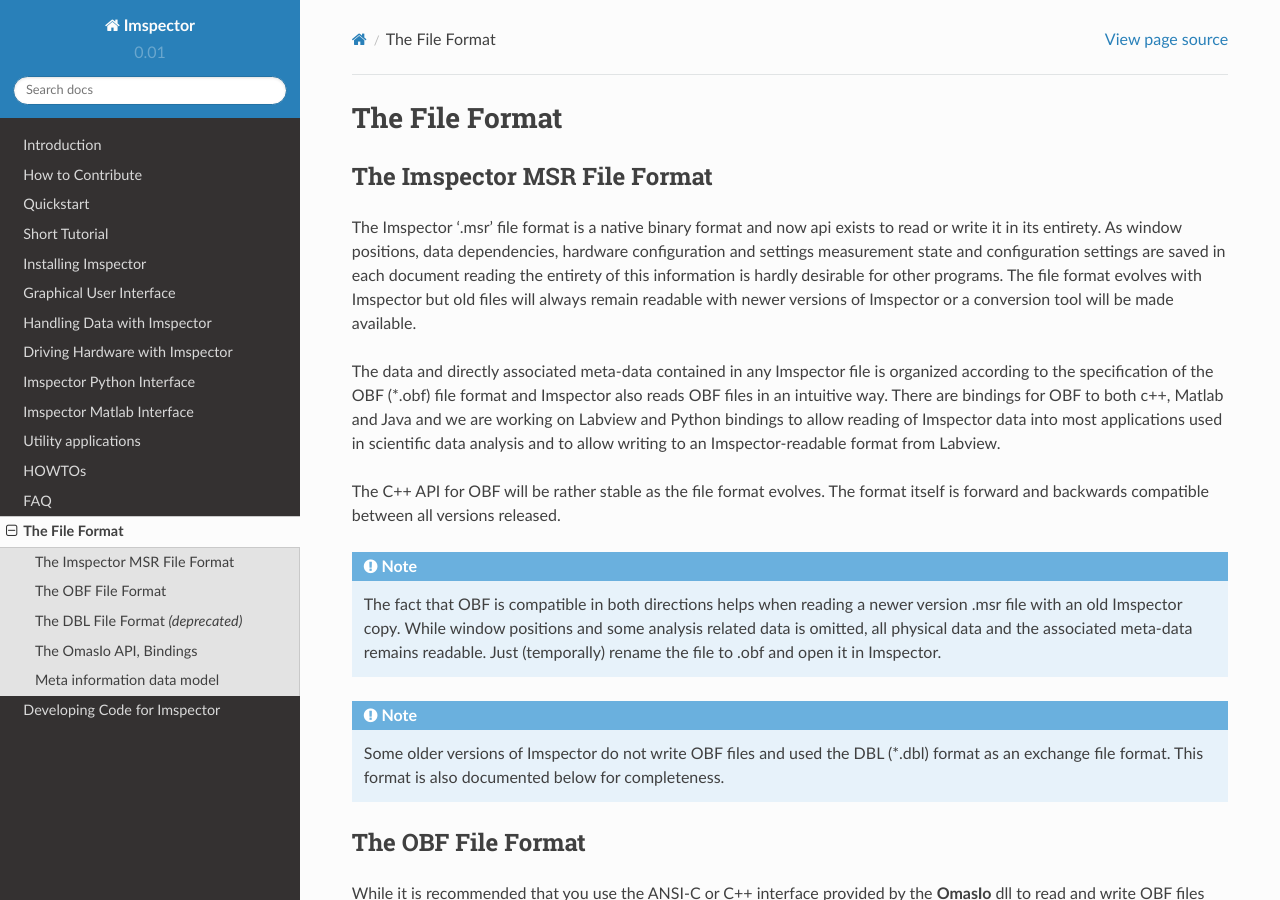
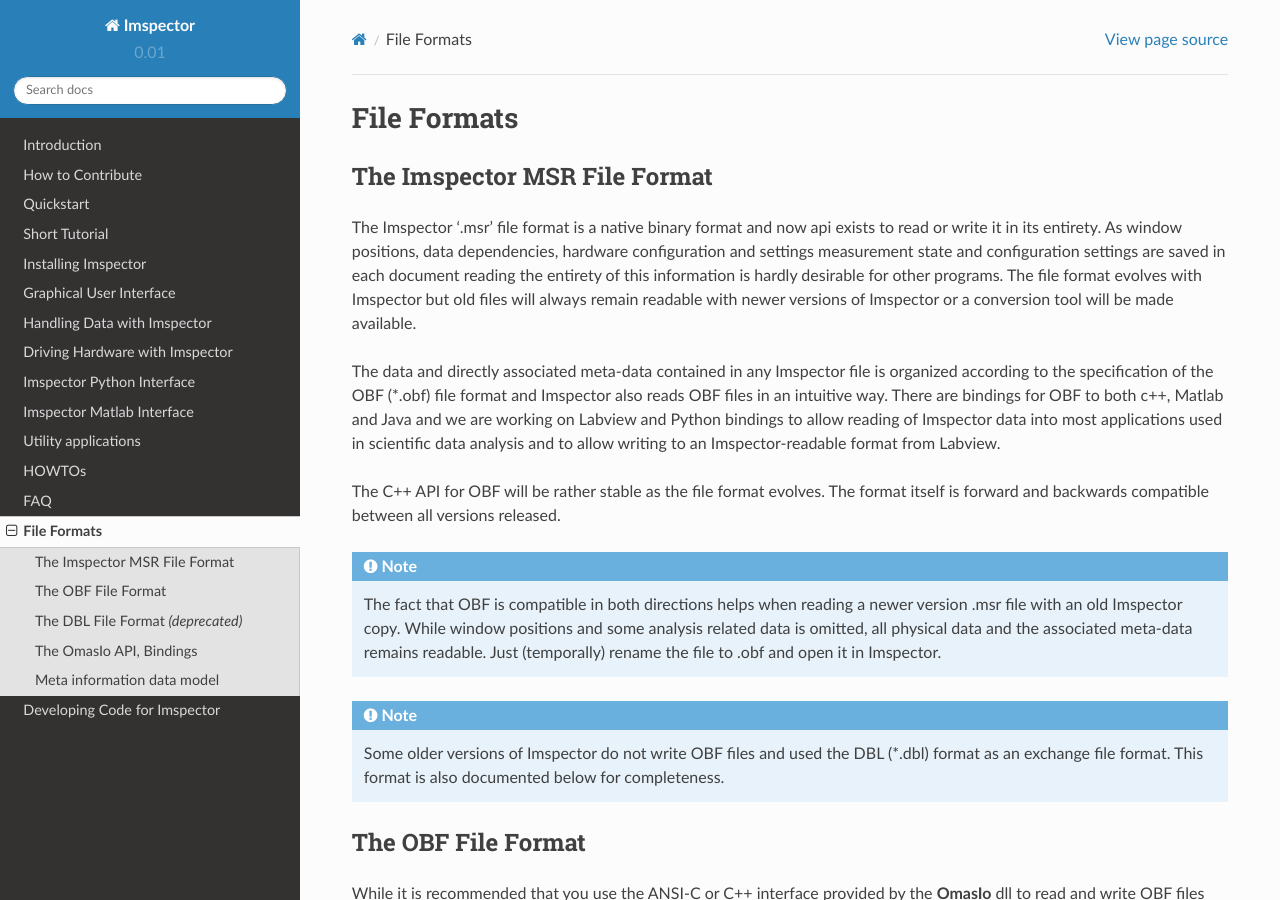
Before and after one commit to AbberiorInstruments/ImspectorDocs, a Sphinx documentation site: the page built from docs/fileformat.rst, in a window 1280 px wide and 900 px high. Built offline with Sphinx 7.4.7 and the Read the Docs theme 2.0.0, drawn with Linux system fonts in a browser that asks for light colours; part of the change alters nothing that is shown.

```diff
--- a/docs/fileformat.rst
+++ b/docs/fileformat.rst
@@ -1,6 +1,6 @@
-========================
-The File Format
-========================
+============
+File Formats
+============
 
 .. role:: cppcode(code)
 
--- a/docs/specpy/examples/data_analysis_example.py
+++ b/docs/specpy/examples/data_analysis_example.py
@@ -6,7 +6,7 @@
     which itself requires NumPy >= 1.8.1, Imspector with "Run Server" checked and the file
     "data_analysis_example.msr".
 
-    See also: https://im.mpibpc.mpg.de/documentation/specpy_examples.html
+    See also: http://imspectordocs.readthedocs.io/en/latest/specpy/examples.html
 """
 
 # Python 2/3 compatibility
--- a/docs/specpy/examples/hello_imspector_example.py
+++ b/docs/specpy/examples/hello_imspector_example.py
@@ -5,7 +5,7 @@
     Requirements: Latest Python 2.X or 3.X, specpy (https://pypi.python.org/pypi/specpy/1.0.2)
     which itself requires NumPy >= 1.8.1, Imspector with "Run Server" checked and an open measurement
 
-    See also: https://imspector.mpibpc.mpg.de/documentation/specpy_examples.html
+    See also: http://imspectordocs.readthedocs.io/en/latest/specpy/examples.html
 """
 
 # Python 2/3 compatibility
--- a/docs/specpy/examples/measurements_example.py
+++ b/docs/specpy/examples/measurements_example.py
@@ -7,7 +7,7 @@
 
     March, 2015, Jan Keller (jan.keller@mpibpc.mpg.de)
 
-    See also: https://imspector.mpibpc.mpg.de/documentation/specpy_examples.html
+    See also: http://imspectordocs.readthedocs.io/en/latest/specpy/examples.html
 """
 
 # Python 2/3 compatibility
```
